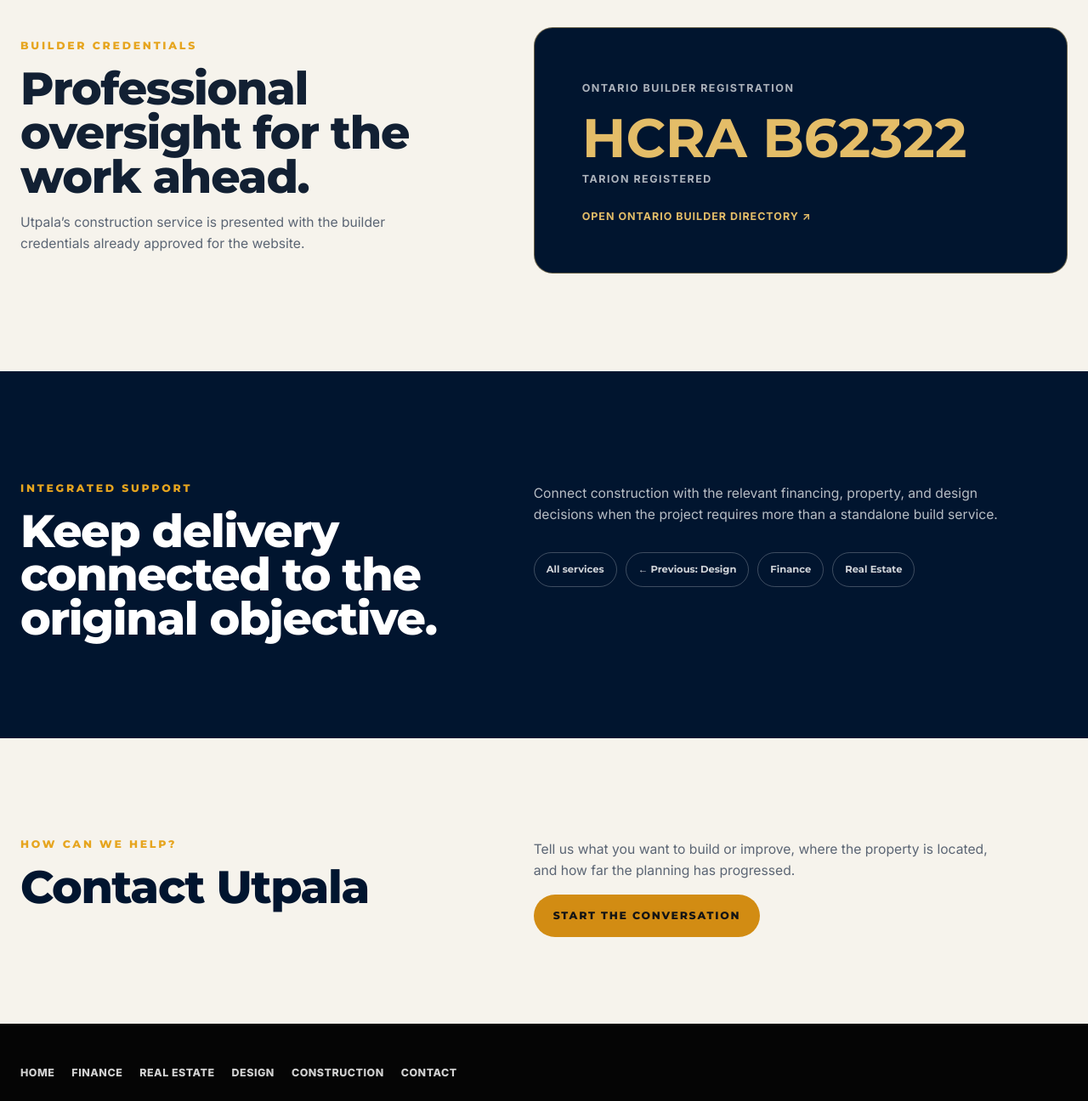
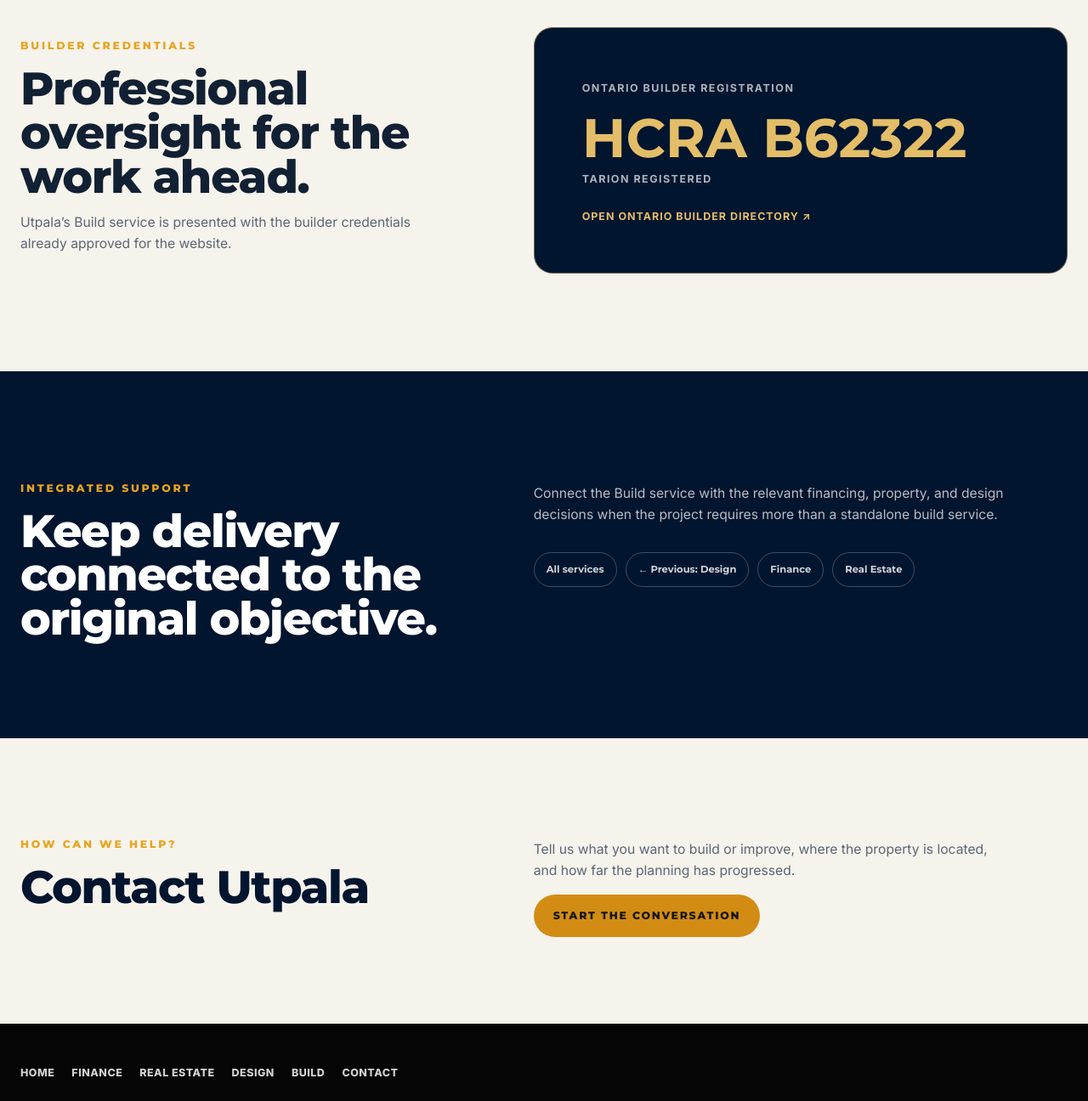
Before and after one commit to Acatwalker88/utpala-group-review, a website: page construction/index.html in a window 1280 px wide. Shown: the part 1500-2796 px from the top of the page at 85% size. Drawn offline with Linux system fonts and the light colour scheme.

Commit message:
Rename service page to Build

```diff
--- a/construction/index.html
+++ b/construction/index.html
@@ -3,7 +3,7 @@
   <head>
     <meta charset="utf-8" />
     <meta name="viewport" content="width=device-width, initial-scale=1" />
-    <title>Construction | Utpala Group</title>
+    <title>Build | Utpala Group</title>
     <meta name="description" content="Residential, commercial, institutional, and renovation construction coordination from Utpala Group across Niagara and the GTA." />
     <link rel="canonical" href="https://acatwalker88.github.io/utpala-group-review/construction/" />
     <link rel="icon" href="../assets/images/utpala-logo-official.png" />
@@ -22,13 +22,13 @@
         <div class="header-actions"><a class="header-actions__link" href="../#consultation">Contact Us</a></div>
       </div>
       <div class="compact-menu" id="compact-menu" aria-hidden="true" inert>
-        <div class="compact-menu__inner"><span class="compact-menu__home-dot" aria-hidden="true"></span><nav class="compact-menu__nav" aria-label="Main navigation"><a href="../">Home</a><a href="../finance/">Finance</a><a href="../real-estate/">Real Estate</a><a href="../design/">Design</a><a class="is-active" href="./">Construction</a><a href="../#consultation">Contact</a></nav><p class="compact-menu__note">Integrated Real Estate Services across Niagara Region and the Greater Toronto Area.</p></div>
+        <div class="compact-menu__inner"><span class="compact-menu__home-dot" aria-hidden="true"></span><nav class="compact-menu__nav" aria-label="Main navigation"><a href="../">Home</a><a href="../finance/">Finance</a><a href="../real-estate/">Real Estate</a><a href="../design/">Design</a><a class="is-active" href="./">Build</a><a href="../#consultation">Contact</a></nav><p class="compact-menu__note">Integrated Real Estate Services across Niagara Region and the Greater Toronto Area.</p></div>
       </div>
     </header>
-    <nav class="service-switcher" aria-label="Explore Utpala services"><div class="service-switcher__inner"><a href="../">All services</a><a href="../finance/">Finance</a><a href="../real-estate/">Real Estate</a><a href="../design/">Design</a><a class="is-active" href="./" aria-current="page">Construction</a></div></nav>
+    <nav class="service-switcher" aria-label="Explore Utpala services"><div class="service-switcher__inner"><a href="../">All services</a><a href="../finance/">Finance</a><a href="../real-estate/">Real Estate</a><a href="../design/">Design</a><a class="is-active" href="./" aria-current="page">Build</a></div></nav>
     <main id="main-content">
       <section class="service-page-hero" style="background-image:url('../assets/images/hero-construction.jpg')">
-        <div class="container"><p class="section-kicker">Utpala Group · 04</p><h1>Construction</h1><p>Coordinate scope, pricing, scheduling, and delivery around the approved project direction.</p><a class="btn btn--gold" href="../#consultation">Discuss your construction needs</a></div>
+        <div class="container"><p class="section-kicker">Utpala Group · 04</p><h1>Build</h1><p>Coordinate scope, pricing, scheduling, and delivery around the approved project direction.</p><a class="btn btn--gold" href="../#consultation">Discuss your build needs</a></div>
       </section>
       <section class="service-page-section">
         <div class="container service-intro-grid">
@@ -42,14 +42,14 @@
         </div>
       </section>
       <section class="service-page-section service-page-section--soft">
-        <div class="container service-intro-grid"><div><p class="section-kicker">Builder credentials</p><h2 class="section-title">Professional oversight for the work ahead.</h2><p class="section-copy">Utpala’s construction service is presented with the builder credentials already approved for the website.</p></div><div class="credential-card"><span>Ontario builder registration</span><strong>HCRA B62322</strong><p>Tarion Registered</p><a href="https://obd.hcraontario.ca/" target="_blank" rel="noreferrer">Open Ontario Builder Directory ↗</a></div></div>
+        <div class="container service-intro-grid"><div><p class="section-kicker">Builder credentials</p><h2 class="section-title">Professional oversight for the work ahead.</h2><p class="section-copy">Utpala’s Build service is presented with the builder credentials already approved for the website.</p></div><div class="credential-card"><span>Ontario builder registration</span><strong>HCRA B62322</strong><p>Tarion Registered</p><a href="https://obd.hcraontario.ca/" target="_blank" rel="noreferrer">Open Ontario Builder Directory ↗</a></div></div>
       </section>
       <section class="service-page-section service-page-section--navy">
-        <div class="container service-intro-grid"><div><p class="section-kicker">Integrated support</p><h2 class="section-title">Keep delivery connected to the original objective.</h2></div><div><p class="section-copy" style="color:rgba(255,255,255,.72)">Connect construction with the relevant financing, property, and design decisions when the project requires more than a standalone build service.</p><div class="service-pathway" aria-label="Continue exploring Utpala"><a href="../">All services</a><a href="../design/">← Previous: Design</a><a href="../finance/">Finance</a><a href="../real-estate/">Real Estate</a></div></div></div>
+        <div class="container service-intro-grid"><div><p class="section-kicker">Integrated support</p><h2 class="section-title">Keep delivery connected to the original objective.</h2></div><div><p class="section-copy" style="color:rgba(255,255,255,.72)">Connect the Build service with the relevant financing, property, and design decisions when the project requires more than a standalone build service.</p><div class="service-pathway" aria-label="Continue exploring Utpala"><a href="../">All services</a><a href="../design/">← Previous: Design</a><a href="../finance/">Finance</a><a href="../real-estate/">Real Estate</a></div></div></div>
       </section>
       <section class="page-contact"><div class="container service-contact-grid"><div><p class="section-kicker">How can we help?</p><h2 class="section-title">Contact Utpala</h2></div><div><p class="section-copy">Tell us what you want to build or improve, where the property is located, and how far the planning has progressed.</p><a class="btn btn--gold" href="../#consultation">Start the conversation</a></div></div></section>
     </main>
-    <footer class="site-footer"><div class="container"><nav class="footer-links" aria-label="Footer links"><a href="../">Home</a><a href="../finance/">Finance</a><a href="../real-estate/">Real Estate</a><a href="../design/">Design</a><a href="./">Construction</a><a href="../#consultation">Contact</a></nav><p class="footer-contact">Integrated Real Estate Services · 4551 Zimmerman Ave, Niagara Falls, ON L2E 3M5 · <a href="mailto:info@utpala.ca">info@utpala.ca</a> · <a href="https://www.utpala.ca">www.utpala.ca</a></p><div class="footer-social-links" aria-label="Utpala social channels"><span>Instagram</span><span>Facebook</span><span>LinkedIn</span><span>WhatsApp</span></div><div class="footer-bottom"><span>© 2026 Utpala Group. All rights reserved.</span><a class="footer-top-link" href="#main-content">Top of page ↑</a></div></div></footer>
+    <footer class="site-footer"><div class="container"><nav class="footer-links" aria-label="Footer links"><a href="../">Home</a><a href="../finance/">Finance</a><a href="../real-estate/">Real Estate</a><a href="../design/">Design</a><a href="./">Build</a><a href="../#consultation">Contact</a></nav><p class="footer-contact">Integrated Real Estate Services · 4551 Zimmerman Ave, Niagara Falls, ON L2E 3M5 · <a href="mailto:info@utpala.ca">info@utpala.ca</a> · <a href="https://www.utpala.ca">www.utpala.ca</a></p><div class="footer-social-links" aria-label="Utpala social channels"><span>Instagram</span><span>Facebook</span><span>LinkedIn</span><span>WhatsApp</span></div><div class="footer-bottom"><span>© 2026 Utpala Group. All rights reserved.</span><a class="footer-top-link" href="#main-content">Top of page ↑</a></div></div></footer>
     <script src="../assets/static-interactions.js"></script>
   </body>
 </html>
```
